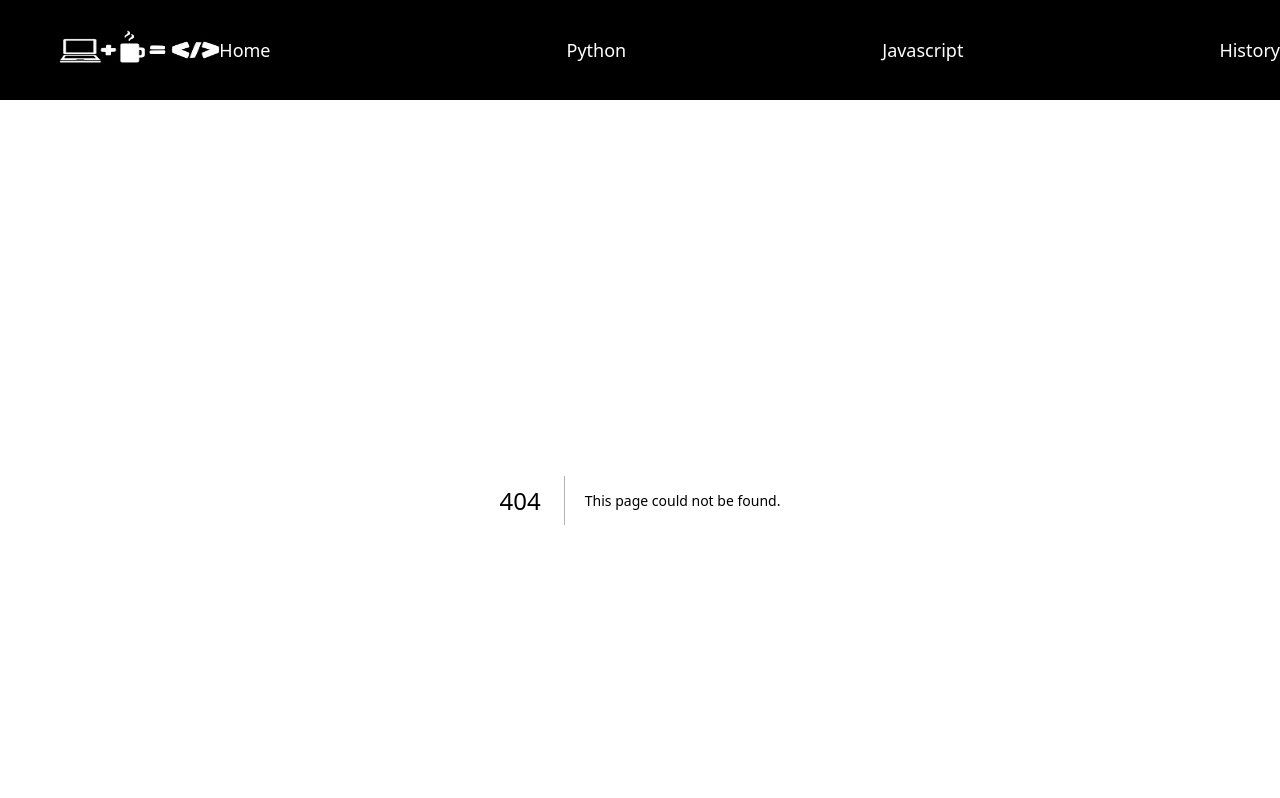
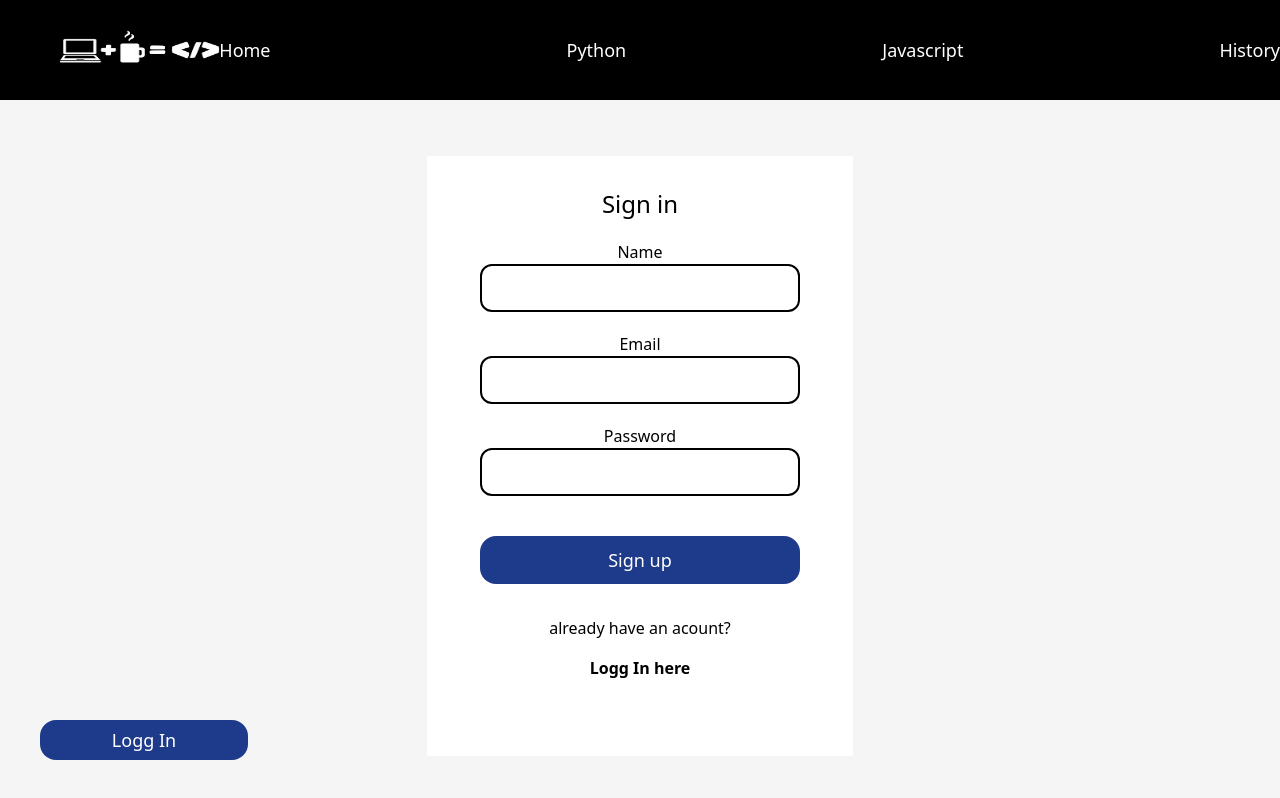
Before and after one commit to ColdCoder27/SkoleProjektProgrammering, a Next.js app: page /signUp in a window 1280 px wide. Before the commit this address had no page. Shown: the top 798 px of the page. Built offline with nearby package versions, Linux system fonts and the light colour scheme.

Commit message:
made backend API

```diff
--- a/app/history/page.jsx
+++ b/app/history/page.jsx
@@ -66,7 +66,7 @@ function History() {
         <input type='text' onChange={handleChange} placeholder='Search' className='bg-white w-1/5 h-12 rounded-xl border-2 pl-2 text-lg font-bold'/>
         <IoIosSearch className='ml-4 text-3xl'/>
       </div>
-      <div onClick={toggle} className="w-1/6 h-5p bg-blue-400 rounded-xl absolute top-32 right-16 text-white flex justify-center items-center text-lg font-bold  transition transform duration-300 ease-in-out hover:scale-110 cursor-pointer">
+      <div onClick={toggle} className="w-1/6 h-5p bg-blue-900 rounded-xl absolute top-32 right-16 text-white flex justify-center items-center text-lg font-bold  transition transform duration-300 ease-in-out hover:scale-110 cursor-pointer hover:bg-blue-400">
           Legg til en Person
           <BsFillPlusSquareFill className="ml-3 text-xl"/>
       </div>
--- /dev/null
+++ b/app/loggIn/page.jsx
@@ -0,0 +1,71 @@
+"use client"
+import React, { useEffect, useState } from 'react'
+import { useRouter } from 'next/navigation'
+
+function page() {
+  const router = useRouter()
+  const [authorized, setAuthorized] = useState("")
+  const [name, setName] = useState("")
+  const [password, setPassword] = useState("")
+  const [email, setEmail] = useState("")
+  const nameChange = (e) => {
+    setName(e.target.value)
+    console.log(name)
+  }
+  const emailChange = (e) => {
+    setEmail(e.target.value)
+    console.log(email)
+  }
+  const passwordChange = (e) => {
+    setPassword(e.target.value)
+    console.log(password)
+  }
+  const onSumbit = (e) => {
+    e.preventDefault()
+    const formObject = {
+      name,
+      email,
+      password
+    }
+    console.log(formObject)
+    fetch('https://localhost:3001/api', {
+      method: 'POST',
+      headers: {
+        'Content-Type': 'application/json',
+      },
+      body: JSON.stringify(formObject), // Converting the object to a JSON string
+    })
+    .then(response => response.json()) // Parsing the JSON response
+    .then(data => {
+      console.log(data)
+      setAuthorized(data.userAuth)
+    }) // Handling the success response
+    .catch(error => console.error('Error:', error)); // Handling any errors
+    router.back()
+  }
+  useEffect(()=>{
+    console.log(authorized)
+  }, [authorized])
+  const signup = () => {
+    router.push("/signUp")
+  }
+  return (
+    <>
+      <div className="w-1/3 h-3/4 mx-auto bg-white mt-14 pt-8">
+        <h1 className="text-center text-2xl ">Logg in</h1>
+        <form className='flex flex-col items-center' onSubmit={onSumbit}>
+          <label htmlFor='email'>Email</label>
+          <input type="text" id='email' name='email' value={email} onChange={emailChange} className="w-3/4 border-2 border-black h-12 rounded-xl mb-5"/>
+          <label htmlFor="password">Password</label>
+          <input type="text" id='password' name='password' value={password} onChange={passwordChange} className="w-3/4 border-2 border-black h-12 rounded-xl"/>
+          <button className='bg-blue-900 h-12 w-3/4 rounded-2xl text-white mt-10 text-lg'>Logg In</button>
+        </form>
+        <h2 className="text-center mt-8">Don't have an Account?</h2>
+        <h2 className="text-center mt-4 font-bold hover:cursor-pointer" onClick={signup}>Sign In Here</h2>
+      </div>
+      <button className='w-52 h-10 bg-blue-900 text-white rounded-2xl fixed bottom-10 left-10 text-lg' onClick={signup}>Sign Up</button>
+    </>
+  )
+}
+
+export default page
--- /dev/null
+++ b/app/signUp/page.jsx
@@ -0,0 +1,73 @@
+"use client"
+import React, { useEffect, useState } from 'react'
+import { useRouter } from 'next/navigation'
+
+function page() {
+  const router = useRouter()
+  const [authorized, setAuthorized] = useState("")
+  const [name, setName] = useState("")
+  const [password, setPassword] = useState("")
+  const [email, setEmail] = useState("")
+  const nameChange = (e) => {
+    setName(e.target.value)
+    console.log(name)
+  }
+  const emailChange = (e) => {
+    setEmail(e.target.value)
+    console.log(email)
+  }
+  const passwordChange = (e) => {
+    setPassword(e.target.value)
+    console.log(password)
+  }
+  const onSumbit = (e) => {
+    e.preventDefault()
+    const formObject = {
+      name,
+      email,
+      password
+    }
+    console.log(formObject)
+    fetch('https://localhost:3001/api', {
+      method: 'POST',
+      headers: {
+        'Content-Type': 'application/json',
+      },
+      body: JSON.stringify(formObject), // Converting the object to a JSON string
+    })
+    .then(response => response.json()) // Parsing the JSON response
+    .then(data => {
+      console.log(data)
+      setAuthorized(data.userAuth)
+    }) // Handling the success response
+    .catch(error => console.error('Error:', error)); // Handling any errors
+    router.back()
+  }
+  useEffect(()=>{
+    console.log(authorized)
+  }, [authorized])
+  const loggin = () => {
+    router.push("/loggIn")
+  }
+  return (
+    <>
+      <div className="w-1/3 h-3/4 mx-auto bg-white mt-14 pt-8">
+        <h1 className="text-center text-2xl ">Sign in</h1>
+        <form className='flex flex-col items-center' onSubmit={onSumbit}>
+          <label className="mt-5" htmlFor="name">Name</label>
+          <input type="text" id="name" name="name" value={name} onChange={nameChange} className="w-3/4 border-2 border-black h-12 rounded-xl mb-5"/>
+          <label htmlFor='email'>Email</label>
+          <input type="text" id='email' name='email' value={email} onChange={emailChange} className="w-3/4 border-2 border-black h-12 rounded-xl mb-5"/>
+          <label htmlFor="password">Password</label>
+          <input type="text" id='password' name='password' value={password} onChange={passwordChange} className="w-3/4 border-2 border-black h-12 rounded-xl"/>
+          <button className='bg-blue-900 h-12 w-3/4 rounded-2xl text-white mt-10 text-lg'>Sign up</button>
+        </form>
+        <h2 className="text-center mt-8">already have an acount?</h2>
+        <h2 className="text-center mt-4 font-bold hover:cursor-pointer" onClick={loggin}>Logg In here</h2>
+      </div>
+      <button className='w-52 h-10 bg-blue-900 text-white rounded-2xl fixed bottom-10 left-10 text-lg' onClick={loggin}>Logg In</button>
+    </>
+  )
+}
+
+export default page
--- a/components/Button.jsx
+++ b/components/Button.jsx
@@ -8,7 +8,7 @@ function Button({url, head}) {
     router.push(url)
   }
     return (
-    <button className='h-12 min-h-12 w-full bg-blue-400 text-white text-lg font-semibold rounded-md transition transform duration-300 ease-in-out hover:scale-110' onClick={handleClick}>Lær deg {head}</button>
+    <button className='h-12 min-h-12 w-full bg-blue-900 text-white text-lg font-semibold rounded-md transition transform duration-50 ease-in-out hover:scale-110 hover:bg-blue-400' onClick={handleClick}>Lær deg {head}</button>
   )
 }
 
--- a/package.json
+++ b/package.json
@@ -9,6 +9,10 @@
     "lint": "next lint"
   },
   "dependencies": {
+    "body-parser": "^1.20.2",
+    "cors": "^2.8.5",
+    "express": "^4.18.2",
+    "mongoose": "^8.1.1",
     "next": "14.1.0",
     "react": "^18",
     "react-dom": "^18",
```
Also changed, not shown: api/index.js (added, +56 -0 lines), api/models.js (added, +19 -0 lines), app/globals.css (line endings or trailing spaces), 1 other file (tests, documents, lock files or other folders).
